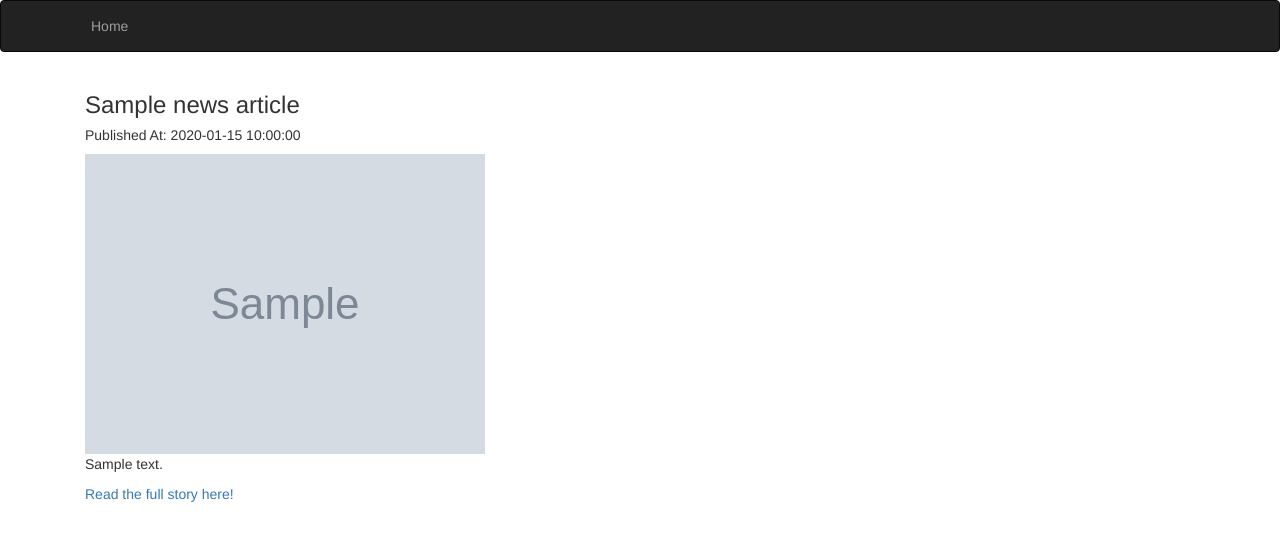
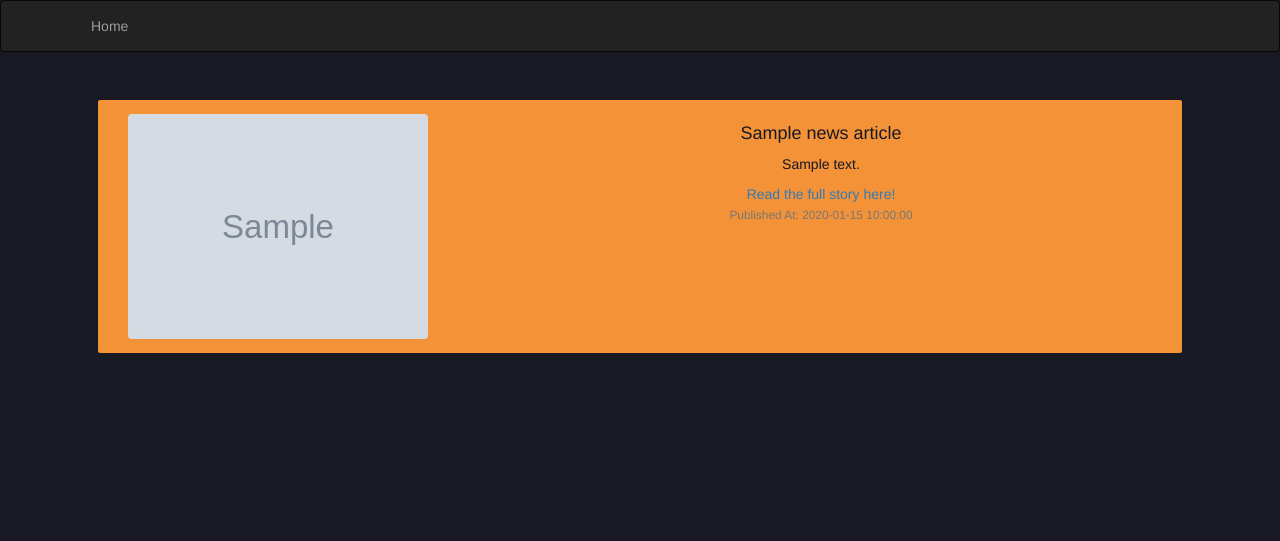
Before and after one commit to Sam-Karanja/News-App, a Python web app: template templates/news.html in a window 1280 px wide. Shown: the top 541 px of the page. Run offline with Jinja, Linux system fonts and the light colour scheme; the template is opened without the code that fills it: most values are stand-ins (such as "Sample title", 1, 10 or a date in 2020); grey boxes marked "Sample" are stand-in pictures; some libraries are stand-ins or nearby versions.

Commit message:
update fonts

```diff
--- a/app/request.py
+++ b/app/request.py
@@ -96,8 +96,8 @@ def process_articles(news_articles_list):
   news_articles_results = []
 
   for news_article in news_articles_list:
-    id = news_article.get("source[id]")
-    name = news_article.get("source[name]")
+    id = news_article.get("sourc.id")
+    name = news_article.get("source.name")
     title = news_article.get("title")
     description = news_article.get("description")
     url = news_article.get("url")
--- a/static/index.css
+++ b/static/index.css
@@ -1,10 +1,18 @@
+@import url('https://fonts.googleapis.com/css2?family=Cinzel&family=Cormorant:wght@300&display=swap');
+
 body{
     background-color: #191923;
     text-align: center;
 }
 
+.news-body{
+    text-align: center;
+}
+
 h1, h2, h3{
-    color: #F39237
+    color: #F39237;
+    text-align: center;
+    font-family:'Cinzel', serif;
 }
 
 .title-div{
@@ -20,3 +28,21 @@ h1, h2, h3{
     padding: 1em;
     margin: 1em;
 }
+
+img {
+    border-radius: 4px;
+    width: 300px;
+  }
+
+  .article-card {
+    color: #191923;
+    padding: 1em;
+    margin: 2em;
+    border-radius: 2px;
+    border:#191923;
+    background-color:#F39237;
+  }
+
+  .article-h3 {
+    color:#191923;
+}
--- a/templates/index.html
+++ b/templates/index.html
@@ -10,7 +10,7 @@
 
 <!--Content block -->
 {% block content %}
-<div class="container">
+<div class="container news-body">
     <h1>Top Headlines Sources</h1>
 
 
--- a/templates/news.html
+++ b/templates/news.html
@@ -1,22 +1,31 @@
 {% extends 'base.html' %}
+
+<!--Styles block -->
+{% block styles %}
+{{ super() }}
+<link rel="stylesheet" href="{{url_for('static', filename='css/index.css')}}">
+
+{% endblock %}
 
 <!--Content block-->
 {% block content %}
-<!--image background-->
 
 <div class="container">
   {% for news_article in news_articles %}
-  <div class="col-xs-12 col-sm-12 col-md-12 col-lg-12">
-    <div>
-      <div>
-        <h3>{{ news_article.title}}</h3>
+   <!-- style="max-width: 540px;"  -->
+   <div class="card mb-3 article-card">
+    <div class="row">
+      <div class="col-md-4">
+        <img src="{{ news_article.urlToImage }}" class="img-fluid rounded-start" alt="{{ news_article.title }}">
       </div>
-
-      <div>
-        <h5>Published At: {{ news_article.publishedAt }}</h5>
-        <img src="{{ news_article.urlToImage }}" alt="{{ news_article.title }}">
-        <p>{{news_article.description}}</p>
-        <a href="{{news_article.url}}" alt="{{ news_article.title }}">Read the full story here!</a>
+      <div class="col-md-8">
+        <div class="card-body">
+          <h4 class="card-title article-h3">{{ news_article.title}}</h4>
+          <p class="card-text">{{news_article.description}}</p>
+          <a href="{{news_article.url}}" alt="{{ news_article.title }}">Read the full story here!</a>
+          <p class="card-text"><small class="text-muted">Published At: {{ news_article.publishedAt }}</small></p>
+        </div>
+      </div>
       </div>
     </div>
   </div>
```
